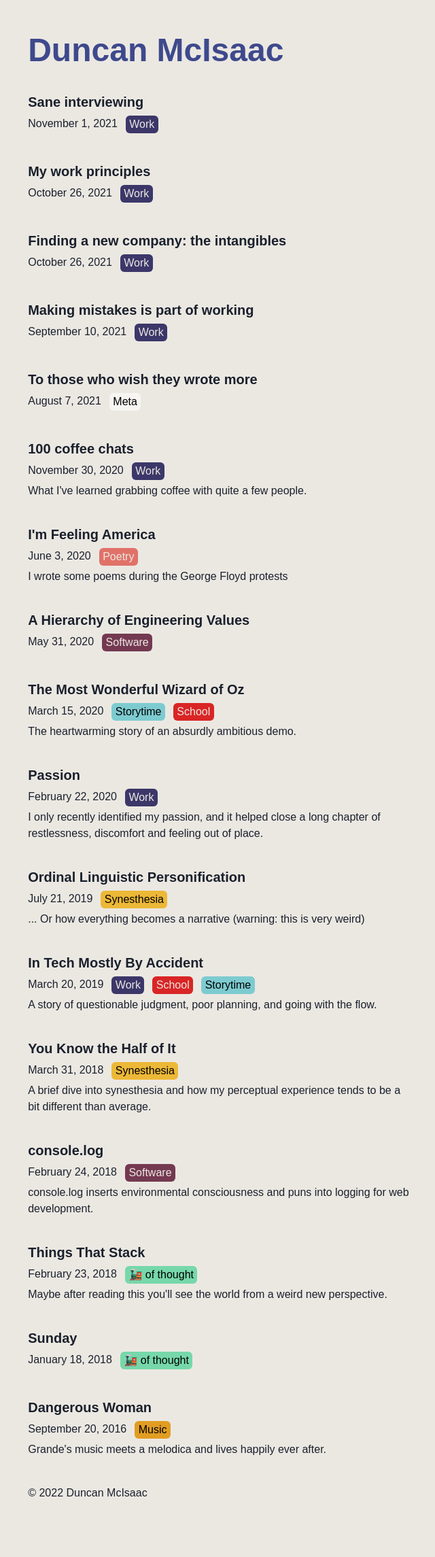
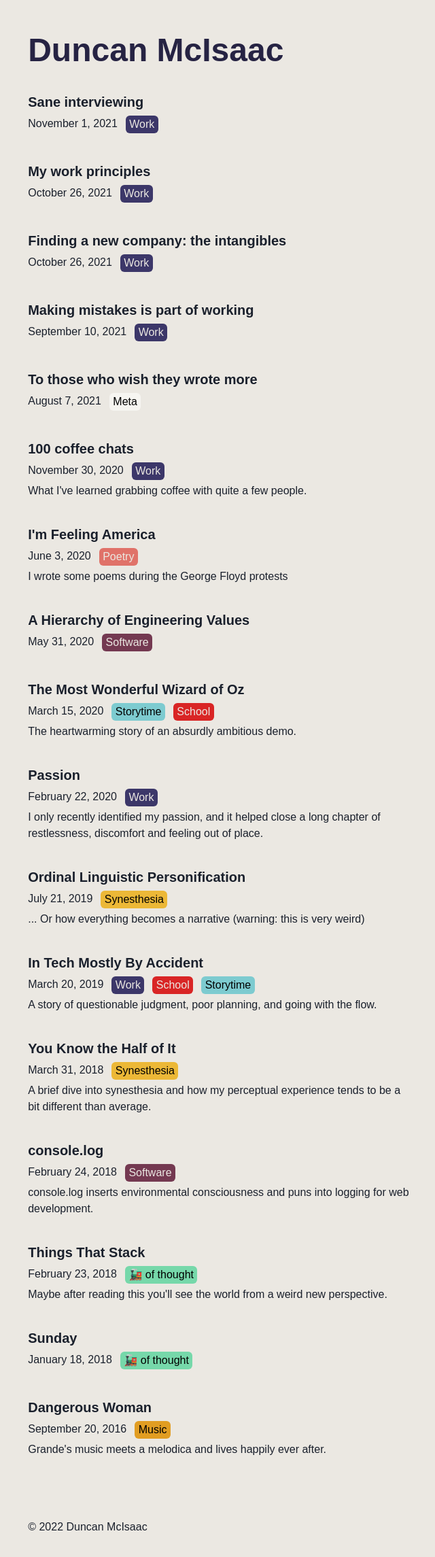
Before and after one commit to 00f2ff/duncan.lol, a Next.js app in the folder src/: page / in a window 1280 px wide. Shown: the top 2290 px of the page at 68% size, without its empty margins (318-958 px from the left). Before the commit the page ends 2258 px from the top, so only its background shows below. Built offline with nearby package versions, Linux system fonts and the light colour scheme; a web font is replaced by a local one.

Commit message:
general style stuff

```diff
--- a/src/components/Layout.tsx
+++ b/src/components/Layout.tsx
@@ -24,7 +24,7 @@ export default function Layout({ children, verticalSpacing }: Props) {
           marginBottom={"50px"}
         >
           {children}
-          <Box>
+          <Box mt="50px">
             <Text>&copy; {year} Duncan McIsaac</Text>
           </Box>
         </SimpleGrid>
--- a/src/components/Metadata.tsx
+++ b/src/components/Metadata.tsx
@@ -6,7 +6,7 @@ import Pill from "./Pill";
 // Flags
 const SHOW_TAGS: boolean = true;
 
-export default function Metadata(props: FrontmatterSchema) {
+export default function PostMetadata(props: FrontmatterSchema) {
   const dateString = publicationDate(props);
 
   const pills = props.tags.map((tag) => Pill({keyPrefix: props.title, tagName: tag}));
--- a/src/components/PostBlock.tsx
+++ b/src/components/PostBlock.tsx
@@ -2,7 +2,7 @@ import { Heading, LinkBox, LinkOverlay, Text } from "@chakra-ui/react";
 import { FrontmatterSchema } from "util/files";
 // import theme from "style/theme";
 import NextLink from 'next/link';
-import Metadata from "./Metadata";
+import PostMetadata from "./Metadata";
 
 export default function PostBlock(props: FrontmatterSchema) {
   return (
@@ -12,7 +12,7 @@ export default function PostBlock(props: FrontmatterSchema) {
     >
       <LinkOverlay as={NextLink} href={props.path} passHref>
         <Heading size="md" mb="2">{props.title}</Heading>
-        <Metadata {...props} />
+        <PostMetadata {...props} />
         {
           props.excerpt && props.excerpt !== "undefined" && <Text fontSize="md">{props.excerpt}</Text>
         }
--- a/src/components/mdxDefaults.tsx
+++ b/src/components/mdxDefaults.tsx
@@ -18,9 +18,9 @@ const commonProps = {
 
 const a = (props: ChakraLinkProps) => <ChakraLink target={"_blank"} {...props}>{props.children}</ChakraLink>
 
-const h1 = (props: BoxProps) => <Heading size={"2xl"} {...props}/>
-const h2 = (props: BoxProps) => <Heading size={"xl"} {...props}/>
-const h3 = (props: BoxProps) => <Heading size={"lg"} {...props}/>
+const h1 = (props: BoxProps) => <Heading marginTop={"25px"} size={"2xl"} {...props}/>
+const h2 = (props: BoxProps) => <Heading marginTop={"25px"} size={"xl"} {...props}/>
+const h3 = (props: BoxProps) => <Heading marginTop={"25px"} size={"lg"} {...props}/>
 
 // Notion doesn't currently support headings below level 3, so this shouldn't matter
 const h4 = (props: BoxProps) => <Heading size={"md"} {...props}/>
--- a/src/pages/[slug].tsx
+++ b/src/pages/[slug].tsx
@@ -3,7 +3,7 @@ import Layout from "components/Layout";
 import { getSlugsForDirectory, NextMDXRemoteSerializeResult, serializeMDX } from "util/files";
 import { Heading, Stack } from '@chakra-ui/react';
 import GoBack from 'components/GoBack';
-import Metadata from 'components/Metadata';
+import PostMetadata from 'components/Metadata';
 import { settle } from '@00f2ff/result';
 
 
@@ -21,7 +21,7 @@ export default function Post({ post }: Props) {
       <GoBack path="/" text="home" />
       <Stack direction="column" spacing={2}>
         <Heading size="2xl">{frontmatter.title}</Heading>
-        <Metadata {...frontmatter} />
+        <PostMetadata {...frontmatter} />
       </Stack>
       {/* This renders the post minus the frontmatter */}
       <MDXRemote {...rest} />
--- a/src/pages/index.tsx
+++ b/src/pages/index.tsx
@@ -37,7 +37,7 @@ export default function Home({ posts }: Props ) {
   // const theme = useTheme<ThemeTypings>() // todo: figure out how to get typed styles
   return (
     <Layout>
-      <Heading color={"brand.blue"} size="2xl">Duncan McIsaac</Heading>
+      <Heading color={"brand.spaceCadet"} size="2xl">Duncan McIsaac</Heading>
       {posts && posts.map((post) => PostBlockDynamic(post))}
     </Layout>
   );
--- a/src/style/theme.ts
+++ b/src/style/theme.ts
@@ -10,8 +10,9 @@ const theme = extendTheme({
     brand: {
       alabaster: "#ebe8e2",
       isabelline: "#f6f5f1",
-      blue: "#3E498C",
+      duncan: "#00F2FF",
       delftBlue: "#3c3769",
+      spaceCadet: "#262343",
       ultraViolet: "#56609d",
       lightCoral: "#e07269",
       celadon: "#76d8aa",
@@ -32,13 +33,18 @@ const theme = extendTheme({
       body: {
         bg: "brand.alabaster"
       },
-      strong: {
+      "p strong": {
         fontWeight: "500"
       }
     }
   },
   components: {
     Pill,
+    Heading: {
+      baseStyle: {
+        fontWeight: "600"
+      }
+    }
   }
 });
 
```
Also changed, not shown: src/pages/_document.tsx (+4 -1 lines).
